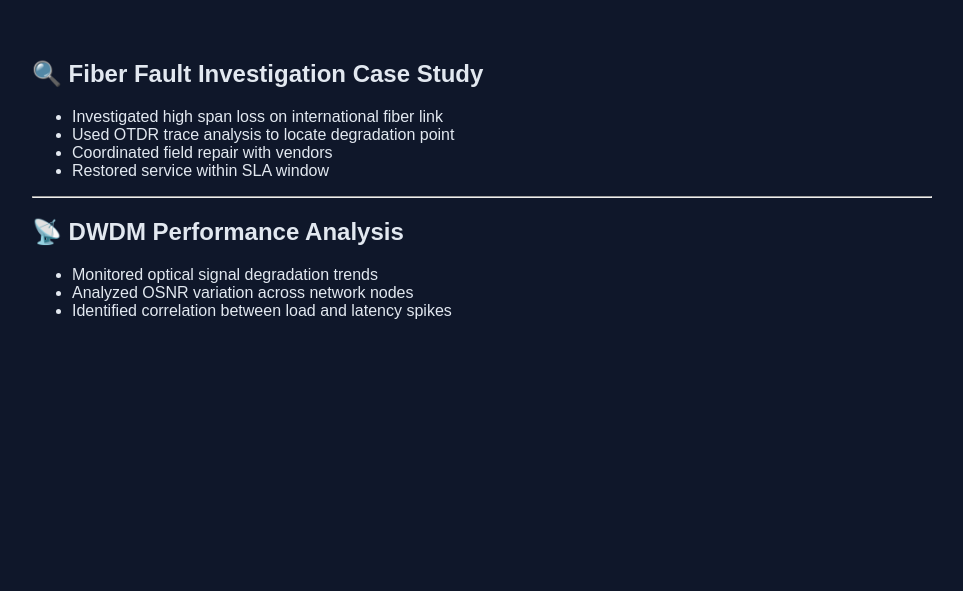
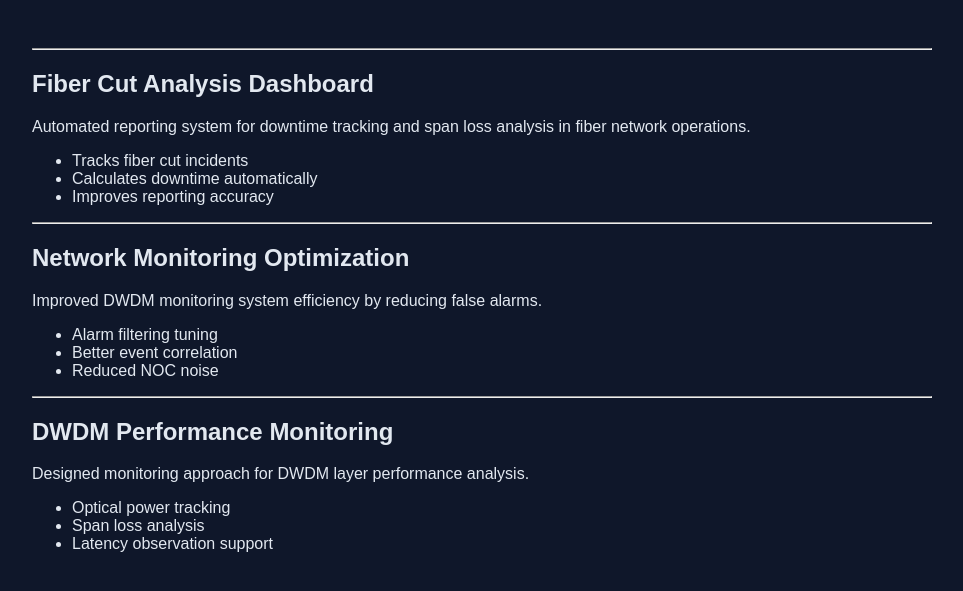
Before and after one commit to eucleast/eucleast.github.io, a Jekyll site: the page built from projects.md, in a window 1280 px wide. Shown: the top 591 px of the page, without its empty margins (158-1121 px from the left). Built offline with Jekyll 4.4.1, drawn with Linux system fonts in a browser that asks for light colours; our own code applies the rules of GitHub Pages for plain Markdown files.

Commit message:
Update projects.md

```diff
--- a/projects.md
+++ b/projects.md
@@ -1,16 +1,32 @@
 ---
+layout: default
 title: Projects
+permalink: /projects/
 ---
-
-## 🔍 Fiber Fault Investigation Case Study
-- Investigated high span loss on international fiber link
-- Used OTDR trace analysis to locate degradation point
-- Coordinated field repair with vendors
-- Restored service within SLA window
 
 ---
 
-## 📡 DWDM Performance Analysis
-- Monitored optical signal degradation trends
-- Analyzed OSNR variation across network nodes
-- Identified correlation between load and latency spikes
+## Fiber Cut Analysis Dashboard
+Automated reporting system for downtime tracking and span loss analysis in fiber network operations.
+
+- Tracks fiber cut incidents
+- Calculates downtime automatically
+- Improves reporting accuracy
+
+---
+
+## Network Monitoring Optimization
+Improved DWDM monitoring system efficiency by reducing false alarms.
+
+- Alarm filtering tuning
+- Better event correlation
+- Reduced NOC noise
+
+---
+
+## DWDM Performance Monitoring
+Designed monitoring approach for DWDM layer performance analysis.
+
+- Optical power tracking
+- Span loss analysis
+- Latency observation support
```
